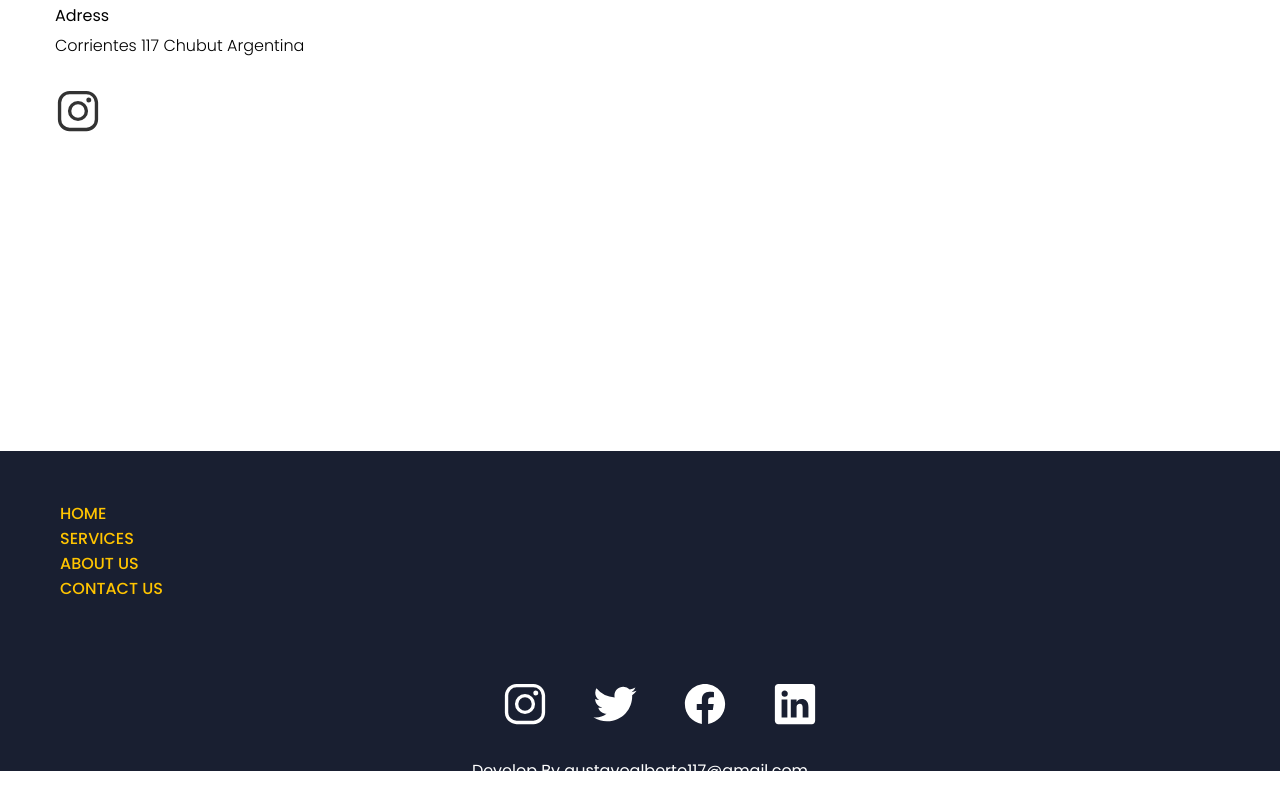
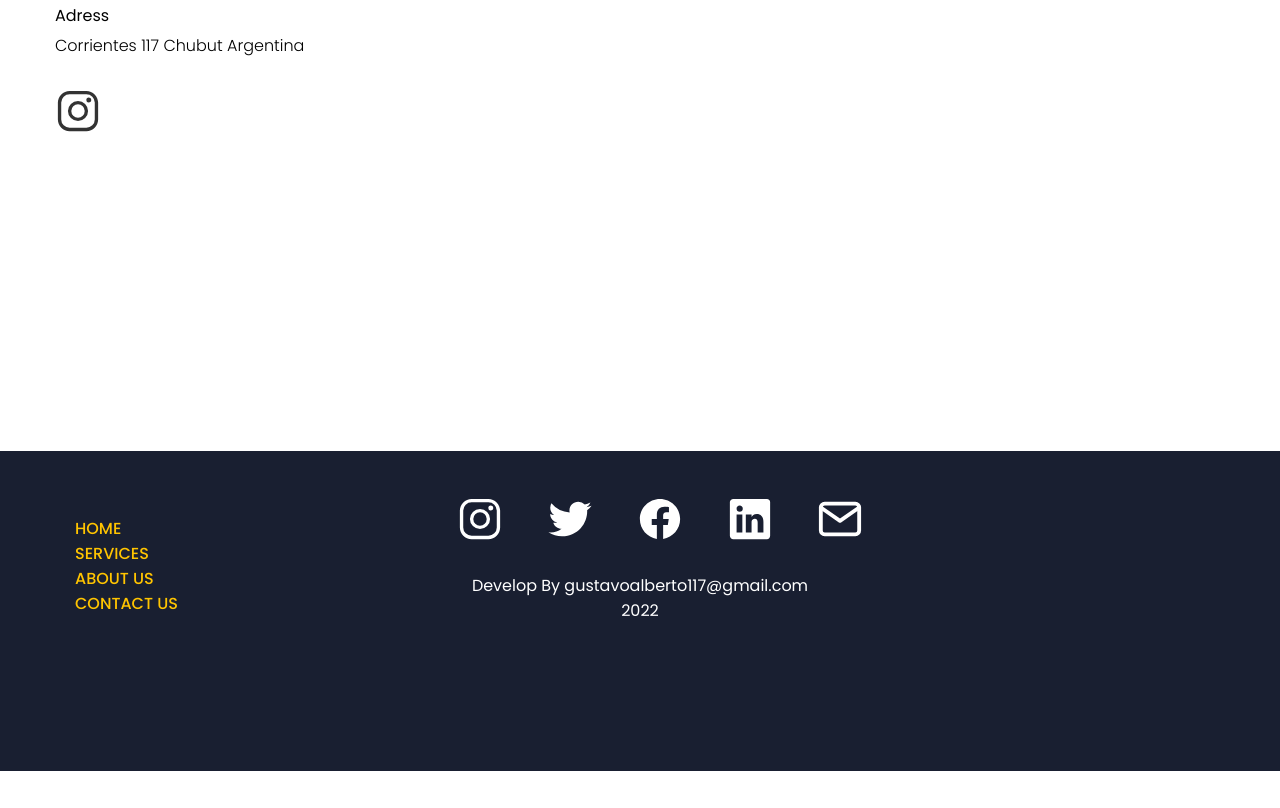
Before and after one commit to gus0117/template-company-2, a plain HTML site: page index.html in a window 1280 px wide. Shown: the part 2724-3532 px from the top of the page. After the commit the page ends 3495 px from the top, so only its background shows below. Drawn offline with nearby package versions, Linux system fonts and the light colour scheme.

Commit message:
Correcciones en el footer

```diff
--- a/css/style.css
+++ b/css/style.css
@@ -204,7 +204,7 @@ transform: translate(0, 0);
 
     .text-container {
         padding-top: 100px;
-        max-width: 850;
+        max-width: 650px;
     }
 
     .data-contact {
@@ -266,6 +266,7 @@ transform: translate(0, 0);
     .dev-info {
         font-size: 1rem;
         font-family: 'Poppins', sans-serif;
+        padding-bottom: 20px;
     }
 
     .d-block {
--- a/index.html
+++ b/index.html
@@ -186,6 +186,8 @@
     </section>
 
     <footer class="bg-bluedark vh-40">
+        <div class="row">
+            <div class="col-12 col-md-4 col-lg-3">
                 <div class="footer-menu-dark">
                     <ul>
                         <li><a href="#home" class="footer-link">Home</a></li>
@@ -194,6 +196,8 @@
                         <li><a href="#contact" class="footer-link">Contact Us</a></li>
                     </ul>
                 </div>
+            </div>
+            <div class="col-12 col-md-4 col-lg-6">
 
                 <div class="text-center">
                     <div class="data-contact inline-block">
@@ -230,11 +234,21 @@
                         </a>
                     </div>
 
+                    <div class="data-contact inline-block">
+                        <a href="http://gmail.com" class="icon-link text-white">
+                            <svg width="46" height="46" fill="none" stroke="currentColor" stroke-linecap="round" stroke-linejoin="round" stroke-width="2" viewBox="0 0 24 24" xmlns="http://www.w3.org/2000/svg">
+                                <path d="M4 4h16c1.1 0 2 .9 2 2v12c0 1.1-.9 2-2 2H4c-1.1 0-2-.9-2-2V6c0-1.1.9-2 2-2z"></path>
+                                <path d="m22 6-10 7L2 6"></path>
+                            </svg>
+                        </a>
+                    </div>
+
                     <div class="dev-info text-center text-white mt-6">
                         <span class="d-block">Develop By gustavoalberto117@gmail.com</span>
                         <span id="year" class="d-block">###</span>
                     </div>
-
+                </div>
+            </div>
         </div>
     </footer>
 
```
Also changed, not shown: js/effects.js (+9 -0 lines). Lines whose indentation alone changed are shown as unchanged.
